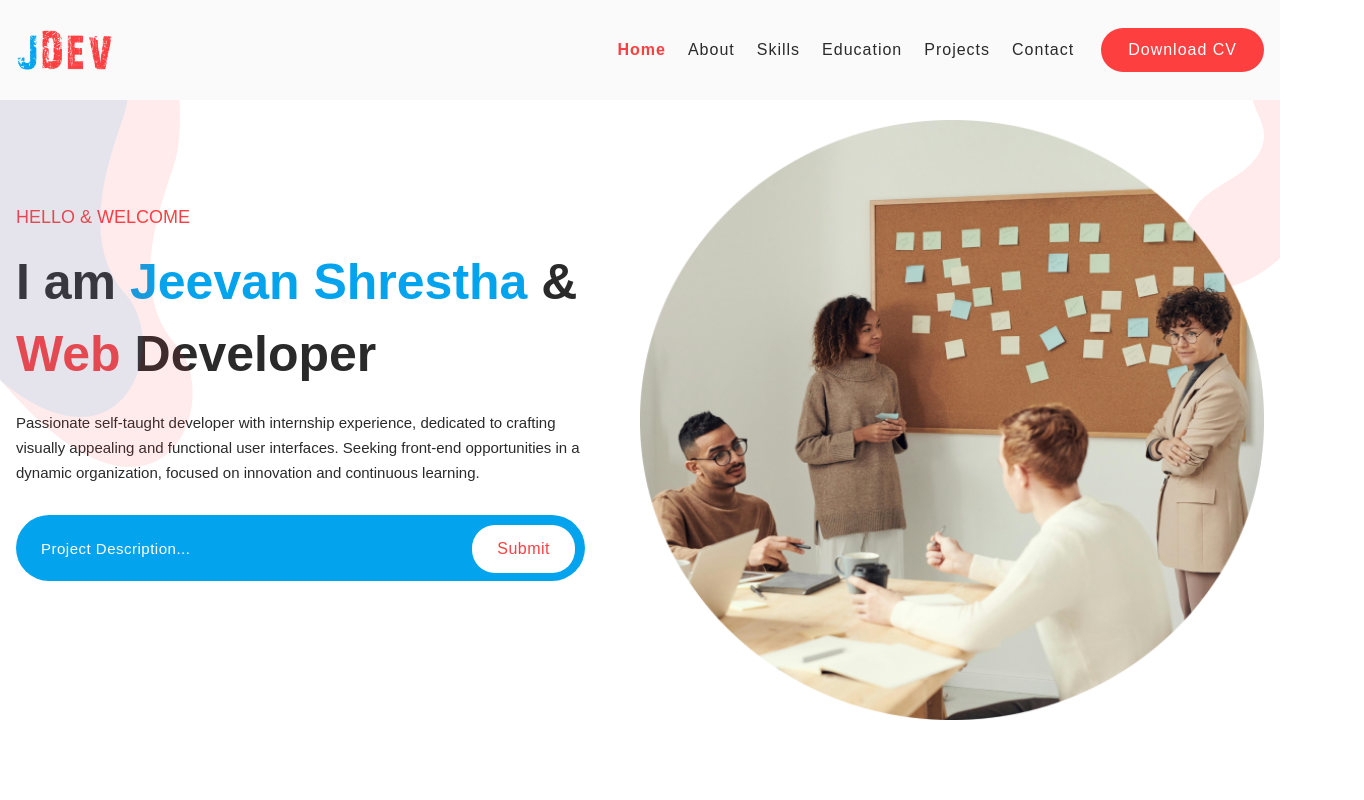
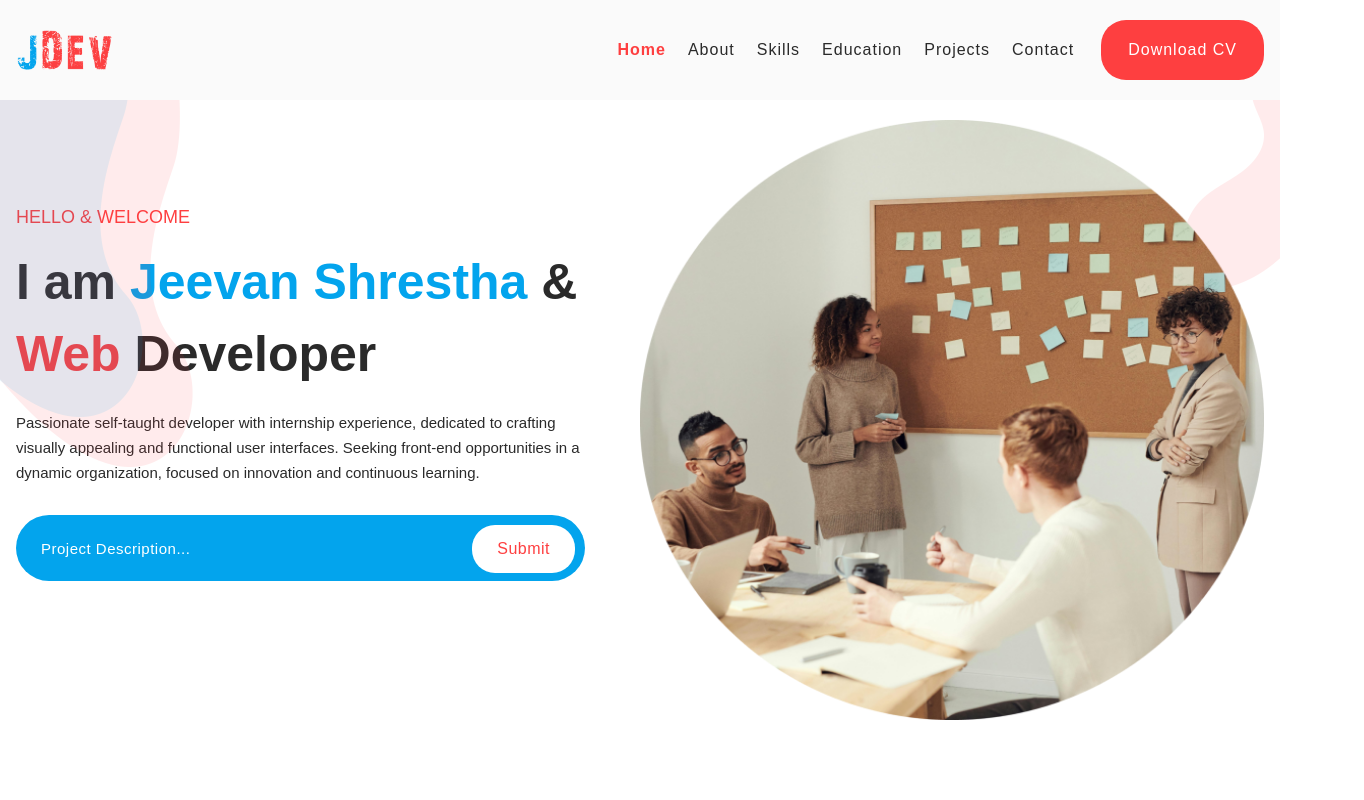
Before and after one commit to Jeevan1/next-portfolio, a Next.js app: page / in a window 1280 px wide. Shown: the top 800 px of the page, 1364 px wide, since content can reach past the window. Built offline with nearby package versions, Linux system fonts and the light colour scheme.

Commit message:
fixed mobile nav

```diff
--- a/src/app/globals.css
+++ b/src/app/globals.css
@@ -332,6 +332,9 @@ header
 .header__area .main__nav .nav .nav__links a,
 .header__area .main__nav .mobile__nav .nav__links a {
   width: 100%;
+  display: flex;
+  align-items: center;
+  justify-content: center;
   font-size: 16px;
   color: #2a2a2a;
   text-transform: capitalize;
--- a/src/components/Header.tsx
+++ b/src/components/Header.tsx
@@ -3,6 +3,7 @@
 import React, { useEffect, useState } from "react";
 import { navLinks } from "../data";
 import Image from "next/image";
+import Link from "next/link";
 
 function Header() {
   const [menuOpen, setMenuOpen] = useState(true);
@@ -115,14 +116,14 @@ function Header() {
                       className="nav__links block px-2 md:px-4 "
                       onClick={() => setMenuOpen(!menuOpen)}
                     >
-                      <a
+                      <Link
                         href={link.path}
                         className={`${
                           link.active === "active" ? "active" : ""
                         }`}
                       >
                         {link.title}
-                      </a>
+                      </Link>
                     </li>
                   ))}
                 </ul>
```
